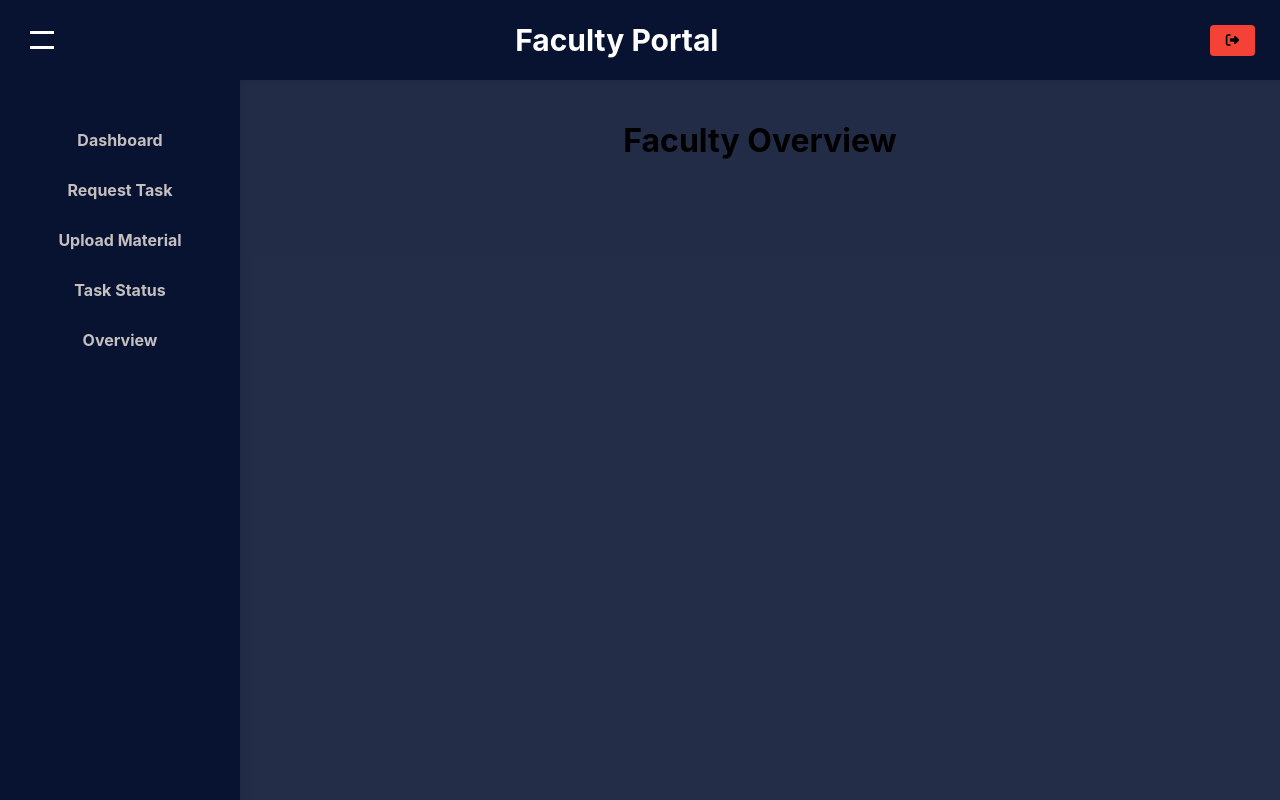
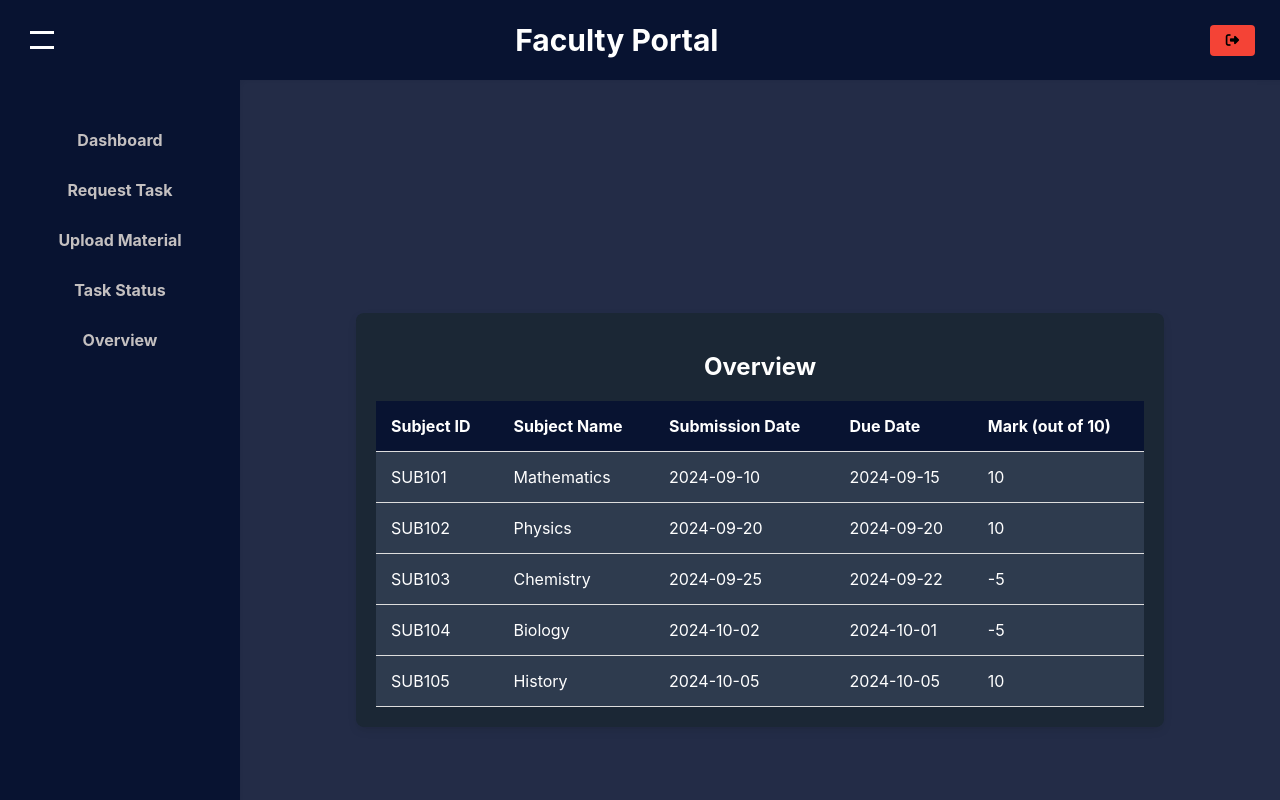
Before and after one commit to Bharaneedharan-K/WikiPage, a React (Create React App) app: page /faculty/overview in a window 1280 px wide. Built offline with nearby package versions, Linux system fonts and the light colour scheme.

Commit message:
overview page update

```diff
--- a/src/components/faculty/frontend/FacultyOverview.css
+++ b/src/components/faculty/frontend/FacultyOverview.css
@@ -1,34 +1,47 @@
-/* FacultyDashboard.css */
-
-.dashboard-container {
-    display: grid;
-    grid-template-columns: repeat(2, 1fr); /* 2 columns */
-    gap: 20px; /* Space between the cards */
+.faculty-overview-dashboard {
   padding: 20px;
+  background-color: transparent; /* Make the background outside the card transparent */
+  display: flex;
+  justify-content: center;
+  align-items: center;
+  height: 100vh; /* Full viewport height */
 }
 
-  .task-card {
-    background-color: #f8f9fa; /* Light gray background */
-    border: 1px solid #ddd; /* Light border */
-    border-radius: 8px; /* Rounded corners */
+.faculty-overview-card {
+  background-color: #1b2735; /* Dark background for the card */
   padding: 20px;
-    box-shadow: 0 2px 5px rgba(0, 0, 0, 0.1); /* Subtle shadow for depth */
-    text-align: center;
+  border-radius: 8px;
+  box-shadow: 0 4px 8px rgba(0, 0, 0, 0.1); /* Soft shadow for a card effect */
+  width: 80%; /* Width adjustment */
+  max-width: 1200px; /* Maximum width to prevent excessive stretching */
 }
 
-  .task-card h3 {
-    font-size: 18px;
-    color: #333; /* Darker text for the label */
+.faculty-overview-title {
+  margin-bottom: 20px;
+  font-size: 24px;
+  font-weight: bold;
+  color: #fff;
 }
 
-  .count-list {
-    list-style-type: none; /* Remove bullet points */
-    padding: 0;
-    margin: 10px 0 0;
+.faculty-overview-table {
+  width: 100%;
+  border-collapse: collapse;
+  margin-top: 20px;
 }
 
-  .count-item {
-    font-size: 24px; /* Larger font for the count */
-    font-weight: bold;
-    color: #007bff; /* Blue color for count */
+.faculty-overview-table th,
+.faculty-overview-table td {
+  padding: 15px;
+  text-align: left;
+  border-bottom: 1px solid #ddd;
 }
+
+.faculty-overview-table th {
+  background-color: #081331;
+  color: #fff;
+}
+
+.faculty-overview-table td {
+  background-color: #2e3b4e;
+  color: #fff;
+}
--- a/src/components/faculty/frontend/FacultyOverview.jsx
+++ b/src/components/faculty/frontend/FacultyOverview.jsx
@@ -1,9 +1,50 @@
 import React from 'react';
+import './FacultyOverview.css';
 
 const FacultyOverview = () => {
+  // Sample data
+  const overviewData = [
+    { subjectID: 'SUB101', subjectName: 'Mathematics', submissionDate: '2024-09-10', dueDate: '2024-09-15' },
+    { subjectID: 'SUB102', subjectName: 'Physics', submissionDate: '2024-09-20', dueDate: '2024-09-20' },
+    { subjectID: 'SUB103', subjectName: 'Chemistry', submissionDate: '2024-09-25', dueDate: '2024-09-22' },
+    { subjectID: 'SUB104', subjectName: 'Biology', submissionDate: '2024-10-02', dueDate: '2024-10-01' },
+    { subjectID: 'SUB105', subjectName: 'History', submissionDate: '2024-10-05', dueDate: '2024-10-05' },
+  ];
+
+  const calculateMark = (submissionDate, dueDate) => {
+    const subDate = new Date(submissionDate);
+    const dueDateObj = new Date(dueDate);
+    const mark = subDate > dueDateObj ? -5 : 10; // Example: -5 marks if submitted late
+    return mark;
+  };
+
   return (
-    <div>
-      <h1>Faculty Overview</h1>
+    <div className="faculty-overview-dashboard">
+      <div className="faculty-overview-card">
+        <h2 className="faculty-overview-title">Overview</h2>
+        <table className="faculty-overview-table">
+          <thead>
+            <tr>
+              <th>Subject ID</th>
+              <th>Subject Name</th>
+              <th>Submission Date</th>
+              <th>Due Date</th>
+              <th>Mark (out of 10)</th>
+            </tr>
+          </thead>
+          <tbody>
+            {overviewData.map((data, index) => (
+              <tr key={index}>
+                <td>{data.subjectID}</td>
+                <td>{data.subjectName}</td>
+                <td>{data.submissionDate}</td>
+                <td>{data.dueDate}</td>
+                <td>{calculateMark(data.submissionDate, data.dueDate)}</td>
+              </tr>
+            ))}
+          </tbody>
+        </table>
+      </div>
     </div>
   );
 };
--- a/src/components/faculty/frontend/FacultyStatus.css
+++ b/src/components/faculty/frontend/FacultyStatus.css
@@ -0,0 +1,74 @@
+.faculty-status-dashboard {
+    padding: 20px;
+    background-color: transparent; /* Make the background outside the card transparent */
+    display: flex;
+    justify-content: center;
+    align-items: center;
+    height: 100vh; /* Full viewport height */
+  }
+
+  .faculty-status-card {
+    background-color: #1b2735; /* Dark background for the card */
+    padding: 20px;
+    border-radius: 8px;
+    box-shadow: 0 4px 8px rgba(0, 0, 0, 0.1); /* Soft shadow for a card effect */
+    width: 80%; /* Width adjustment */
+    max-width: 1200px; /* Maximum width to prevent excessive stretching */
+  }
+
+  .faculty-status-title {
+    margin-bottom: 20px;
+    font-size: 24px;
+    font-weight: bold;
+    color: #fff;
+  }
+
+  .faculty-status-table {
+    width: 100%;
+    border-collapse: collapse;
+    margin-top: 20px;
+  }
+
+  .faculty-status-table th,
+  .faculty-status-table td {
+    padding: 15px;
+    text-align: left;
+    border-bottom: 1px solid #ddd;
+  }
+
+  .faculty-status-table th {
+    background-color: #081331;
+    color: #fff;
+  }
+
+  .faculty-status-table td {
+    background-color: #2e3b4e;
+    color: #fff;
+  }
+
+  .status {
+    display: inline-block;
+    padding: 4px 8px;
+    border-radius: 4px;
+  }
+
+  .status.pending {
+    background-color: #f5b041; /* Orange for Pending */
+  }
+
+  .status.accepted {
+    background-color: #2ecc71; /* Green for Accepted */
+  }
+
+  .status.rejected {
+    background-color: #e74c3c; /* Red for Rejected */
+  }
+
+  .status-reason {
+    margin-top: 4px;
+    font-size: 14px;
+    color: #fff;
+    padding: 4px;
+    border-radius: 4px;
+    background-color: #e74c3c; /* Background color for reason */
+  }
--- a/src/components/faculty/frontend/FacultyStatus.jsx
+++ b/src/components/faculty/frontend/FacultyStatus.jsx
@@ -1,9 +1,46 @@
 import React from 'react';
+import './FacultyStatus.css';
 
 const FacultyStatus = () => {
+  // Sample data
+  const statusData = [
+    { subjectID: 'SUB101', subjectName: 'Mathematics', semester: 'Fall 2024', status: 'Pending', reason: '' },
+    { subjectID: 'SUB102', subjectName: 'Physics', semester: 'Fall 2024', status: 'Accepted', reason: '' },
+    { subjectID: 'SUB103', subjectName: 'Chemistry', semester: 'Fall 2024', status: 'Rejected', reason: 'Late submission' },
+    { subjectID: 'SUB104', subjectName: 'Biology', semester: 'Fall 2024', status: 'Pending', reason: '' },
+    { subjectID: 'SUB105', subjectName: 'History', semester: 'Fall 2024', status: 'Accepted', reason: '' },
+  ];
+
   return (
-    <div>
-      <h1>Faculty Status</h1>
+    <div className="faculty-status-dashboard">
+      <div className="faculty-status-card">
+        <h2 className="faculty-status-title">Faculty Status</h2>
+        <table className="faculty-status-table">
+          <thead>
+            <tr>
+              <th>Subject ID</th>
+              <th>Subject Name</th>
+              <th>Semester</th>
+              <th>Status</th>
+            </tr>
+          </thead>
+          <tbody>
+            {statusData.map((status, index) => (
+              <React.Fragment key={index}>
+                <tr>
+                  <td>{status.subjectID}</td>
+                  <td>{status.subjectName}</td>
+                  <td>{status.semester}</td>
+                  <td>
+                    <span className={`status ${status.status.toLowerCase()}`}>{status.status}</span>
+                    {status.status === 'Rejected' && <div className="status-reason">Reason: {status.reason}</div>}
+                  </td>
+                </tr>
+              </React.Fragment>
+            ))}
+          </tbody>
+        </table>
+      </div>
     </div>
   );
 };
```
Lines whose indentation alone changed are shown as unchanged.
